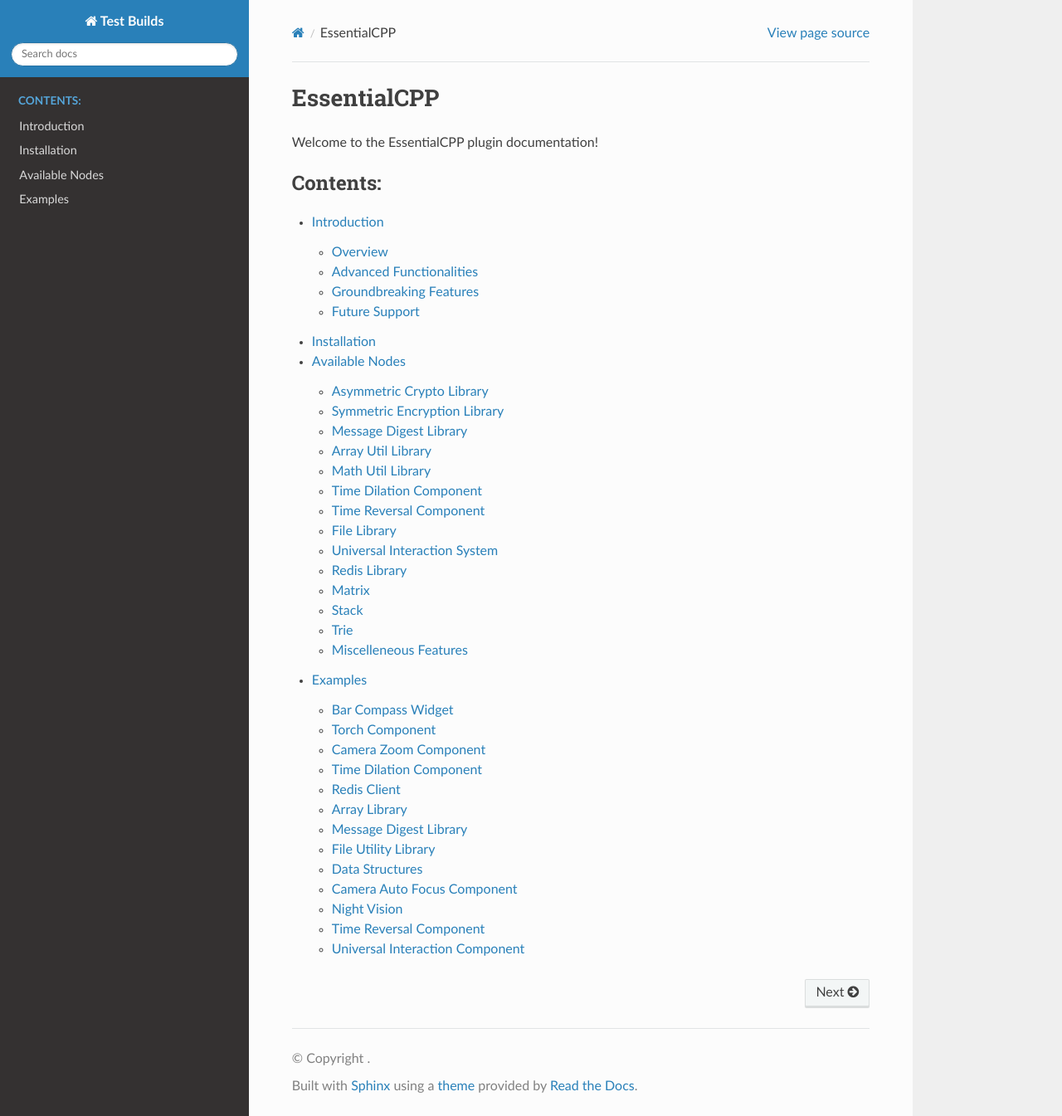
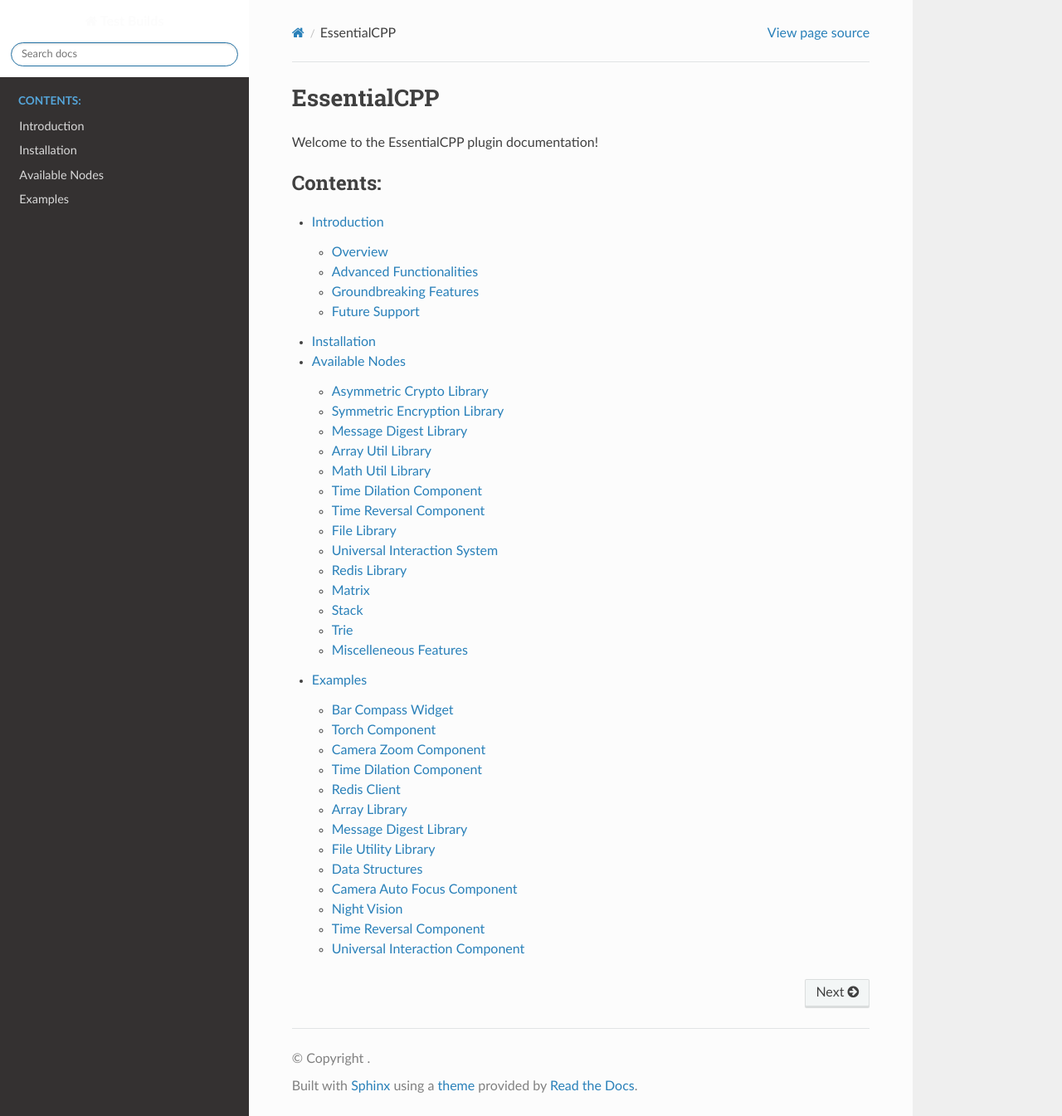
Before and after one commit to A-G-U-P-T-A/ImageEditCPP, a Sphinx documentation site: the page built from docs/index.rst, in a window 1280 px wide and 1345 px high. Shown: the whole window at 83% size. Built offline with Sphinx 7.4.7 and the Read the Docs theme 2.0.0, drawn with Linux system fonts in a browser that asks for light colours; pages that are not in the unit, such as notebooks, are missing from menus.

```diff
--- a/docs/conf.py
+++ b/docs/conf.py
@@ -8,6 +8,18 @@ extensions = [
 
 latex_engine = 'xelatex'  # allow us to build Unicode chars
 
+html_theme_options = {
+    'style_nav_header_background': 'white',
+    # Toc options
+    'collapse_navigation': True,
+    'sticky_navigation': True,
+    'navigation_depth': 4,
+    'includehidden': True,
+    'titles_only': False,
+    'dark_mode': True,  # Enable the dark mode toggle
+}
 
+html_static_path = ['_static']
+html_css_files = ['custom.css']
 # Include all your settings here
 html_theme = 'sphinx_rtd_theme'
```
Also changed, not shown: docs/custom.css (added, +11 -0 lines).
